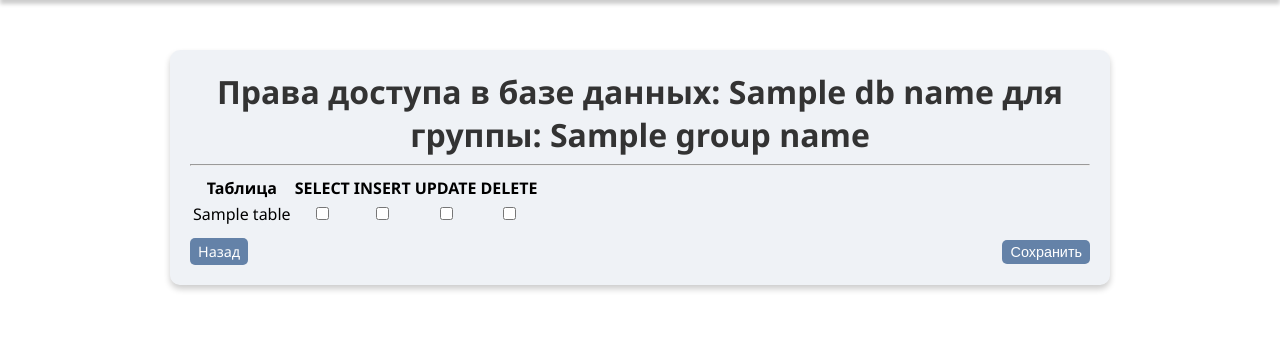
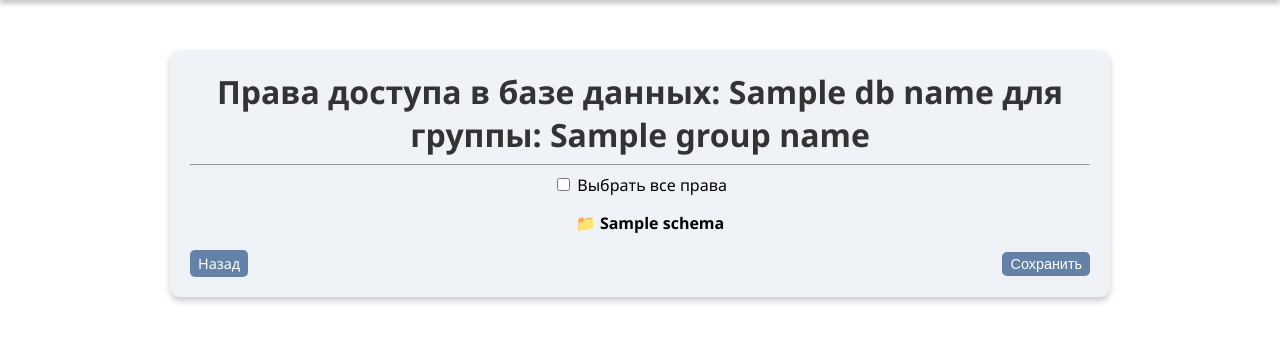
Before and after one commit to OlegEgoism/db_web, a Django app: template templates/groups/groups_edit_privileges_tables.html in a window 1280 px wide. Shown: the part 67-409 px from the top of the page. Run offline with Django 5.2, Linux system fonts and the light colour scheme; the template is opened without the code that fills it: most values are stand-ins (such as "Sample title", 1, 10 or a date in 2020); parts of the project's set-up code (start-up, migrations or seed data) failed here and were passed over.

Commit message:
Work audit

```diff
--- a/db_crp/templatetags/custom_filters.py
+++ b/db_crp/templatetags/custom_filters.py
@@ -24,5 +24,6 @@ def get_item(dictionary, key):
 
 # @register.filter
 # def get_item(dictionary, key):
-#     """Получает элемент словаря по ключу"""
+#     """Возвращает значение из словаря по ключу"""
 #     return dictionary.get(key, None)
+#
--- a/templates/groups/groups_edit_privileges_tables.html
+++ b/templates/groups/groups_edit_privileges_tables.html
@@ -1,6 +1,5 @@
 {% extends 'base.html' %}
 <title>{% block title %}Права доступа в {{ db_name }}{% endblock %}</title>
-{% load custom_filters %}
 {% block content %}
     <div class="welcome-container">
         <h2 class="welcome-title">Права доступа в базе данных: {{ db_name }} для группы: {{ group_name }}</h2>
@@ -8,46 +7,37 @@
 
         <form method="post">
             {% csrf_token %}
-            <table class="permissions-table">
-                <thead>
-                <tr>
-                    <th>Таблица</th>
-                    <th>SELECT</th>
-                    <th>INSERT</th>
-                    <th>UPDATE</th>
-                    <th>DELETE</th>
-                </tr>
-                </thead>
-                <tbody>
-                {% for table in tables %}
-                    <tr>
-                        <td>{{ table }}</td>
-                        {% with granted_tables|get_item:table as permissions %}
-                            <td>
-                                <input type="checkbox" name="permissions_{{ table }}" value="SELECT"
-                                       {% if permissions and "SELECT" in permissions %}checked{% endif %}>
-                            </td>
-                            <td>
-                                <input type="checkbox" name="permissions_{{ table }}" value="INSERT"
-                                       {% if permissions and "INSERT" in permissions %}checked{% endif %}>
-                            </td>
-                            <td>
-                                <input type="checkbox" name="permissions_{{ table }}" value="UPDATE"
-                                       {% if permissions and "UPDATE" in permissions %}checked{% endif %}>
-                            </td>
-                            <td>
-                                <input type="checkbox" name="permissions_{{ table }}" value="DELETE"
-                                       {% if permissions and "DELETE" in permissions %}checked{% endif %}>
-                            </td>
-                        {% endwith %}
-                    </tr>
+
+            <div class="select-all">
+                <label>
+                    <input type="checkbox" id="selectAll" onclick="toggleAllPermissions()"> Выбрать все права
+                </label>
+            </div>
+
+            <ul class="tree">
+                {% for schema, tables in tables_by_schema.items %}
+                    <li>
+                        <span class="tree-node" onclick="toggleTree('{{ schema }}')">📁 {{ schema }}</span>
+                        <ul id="tree-{{ schema }}" style="display: none;">
+                            {% for table, permissions in tables.items %}
+                                <li>
+                                    📄 {{ table }}
+                                    <label><input type="checkbox" class="permission-checkbox" name="permissions_{{ schema }}.{{ table }}" value="SELECT"
+                                                  {% if "SELECT" in permissions %}checked{% endif %}> SELECT</label>
+                                    <label><input type="checkbox" class="permission-checkbox" name="permissions_{{ schema }}.{{ table }}" value="INSERT"
+                                                  {% if "INSERT" in permissions %}checked{% endif %}> INSERT</label>
+                                    <label><input type="checkbox" class="permission-checkbox" name="permissions_{{ schema }}.{{ table }}" value="UPDATE"
+                                                  {% if "UPDATE" in permissions %}checked{% endif %}> UPDATE</label>
+                                    <label><input type="checkbox" class="permission-checkbox" name="permissions_{{ schema }}.{{ table }}" value="DELETE"
+                                                  {% if "DELETE" in permissions %}checked{% endif %}> DELETE</label>
+                                </li>
+                            {% endfor %}
+                        </ul>
+                    </li>
                 {% empty %}
-                    <tr>
-                        <td colspan="5">Нет доступных таблиц</td>
-                    </tr>
+                    <li>Нет доступных таблиц</li>
                 {% endfor %}
-                </tbody>
-            </table>
+            </ul>
 
             <div class="all-btn">
                 <a href="{% url 'groups_edit_privileges' group_name %}" class="btn btn-cancel">Назад</a>
@@ -55,4 +45,24 @@
             </div>
         </form>
     </div>
+
+    <script>
+        function toggleTree(schema) {
+            let element = document.getElementById("tree-" + schema);
+            element.style.display = (element.style.display === "none") ? "block" : "none";
+        }
+
+        function toggleAllPermissions() {
+            let checkboxes = document.querySelectorAll(".permission-checkbox");
+            let selectAll = document.getElementById("selectAll");
+            checkboxes.forEach(checkbox => checkbox.checked = selectAll.checked);
+        }
+    </script>
+
+    <style>
+        .tree { list-style-type: none; padding-left: 20px; }
+        .tree li { margin: 5px 0; cursor: pointer; }
+        .tree ul { padding-left: 20px; display: none; }
+        .tree-node { font-weight: bold; cursor: pointer; }
+    </style>
 {% endblock %}
```
Also changed, not shown: db_crp/views_group.py (+39 -14 lines).
